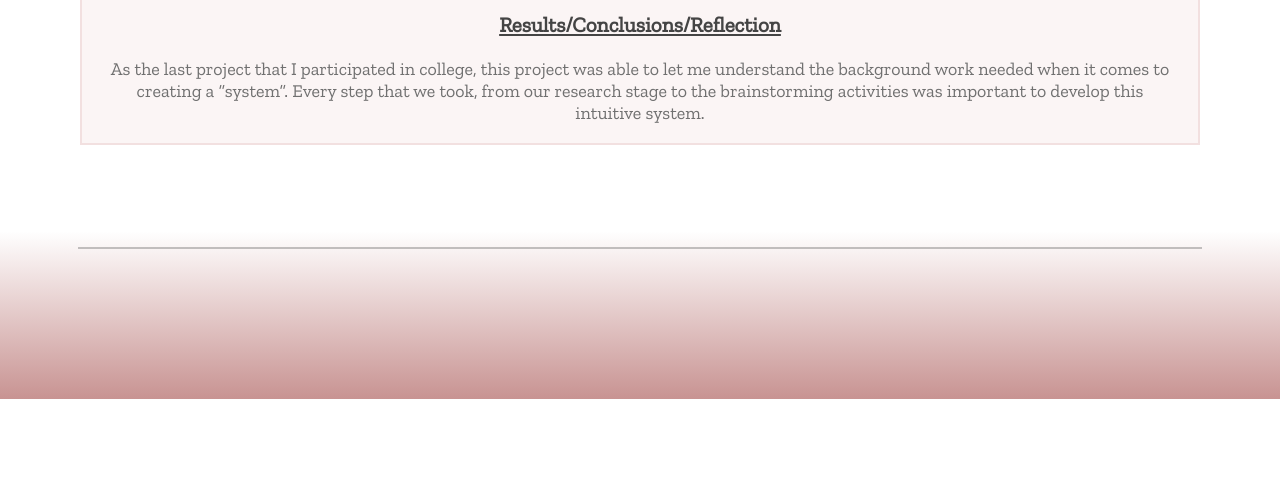
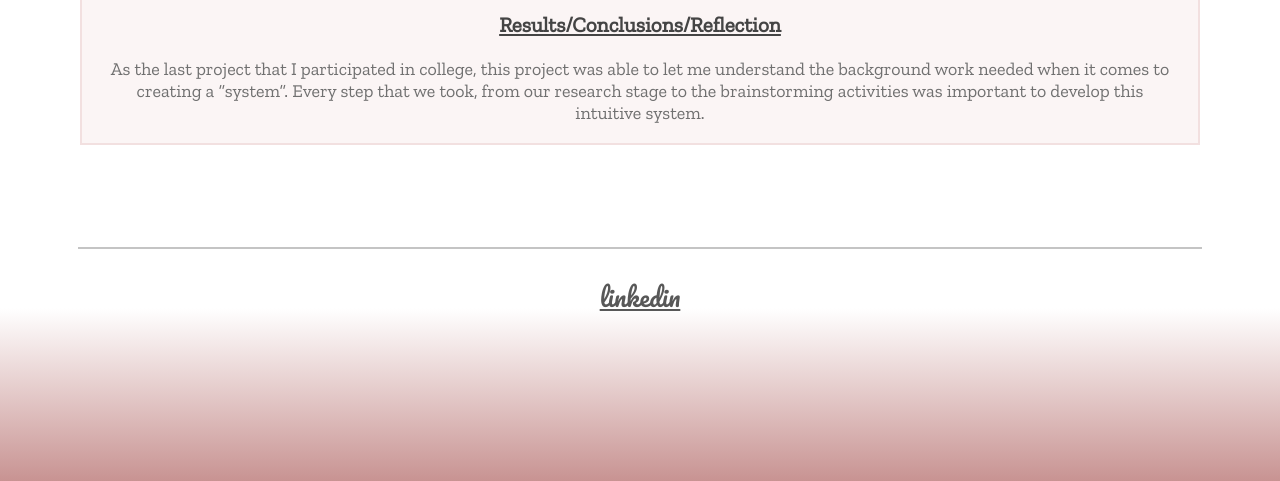
Before and after one commit to msurjani/msurjani.github.io, a plain HTML site: page daigou.html in a window 1280 px wide. Shown: the part 2456-2937 px from the top of the page. Before the commit the page ends 2855 px from the top, so only its background shows below. Drawn offline with nearby package versions, Linux system fonts and the light colour scheme.

Commit message:
Update daigou.html

```diff
--- a/daigou.html
+++ b/daigou.html
@@ -122,6 +122,7 @@
     </div>
     <hr class = "hrBottom"></hr>
   </div>
+  <p class = "footer"> <a href = "https://www.linkedin.com/in/madeleine-surjani-b0a07b113/" class = "afooter"  target = "_blank"> linkedin </a> </p>
 </body>
 
 </html>
```
